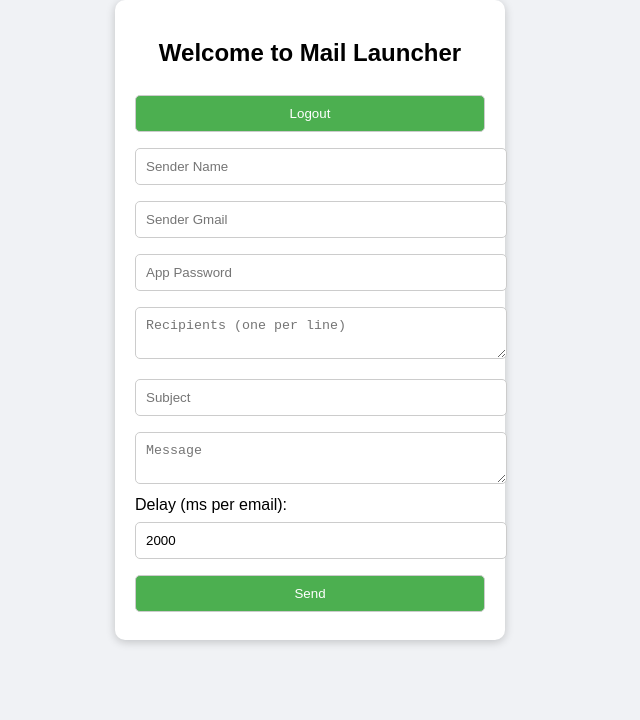
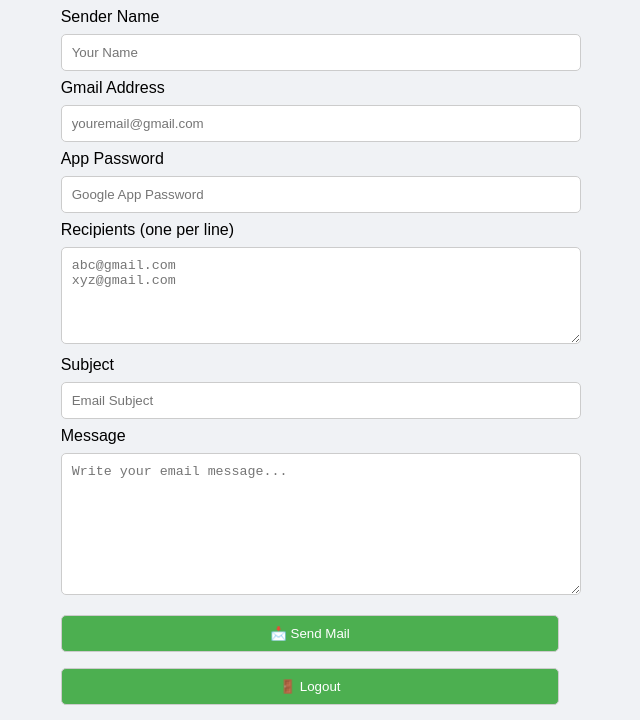
Before and after one commit to deepanshulodhi79-sudo/radha-krishna-mail-launcher, a website: page public/index.html in a window 1280 px wide. Shown: the part 80-800 px from the top of the page, without its empty margins (330-970 px from the left). Drawn offline with Linux system fonts and the light colour scheme.

Commit message:
Update index.html

```diff
--- a/public/index.html
+++ b/public/index.html
@@ -1,25 +1,51 @@
 <!DOCTYPE html>
 <html lang="en">
 <head>
-  <meta charset="UTF-8">
-  <title>Mail Launcher</title>
-  <link rel="stylesheet" href="style.css">
+  <meta charset="UTF-8" />
+  <meta name="viewport" content="width=device-width, initial-scale=1.0"/>
+  <title>Radha Krishna Mail Launcher</title>
+  <link rel="stylesheet" href="style.css" />
 </head>
 <body>
-  <div class="app">
-    <h2>Welcome to Mail Launcher</h2>
-    <button onclick="logout()">Logout</button>
-    <form>
-      <input type="text" id="senderName" placeholder="Sender Name" required>
-      <input type="email" id="senderEmail" placeholder="Sender Gmail" required>
-      <input type="password" id="appPassword" placeholder="App Password" required>
-      <textarea id="recipients" placeholder="Recipients (one per line)" required></textarea>
-      <input type="text" id="subject" placeholder="Subject" required>
-      <textarea id="message" placeholder="Message" required></textarea>
-      <label>Delay (ms per email): <input type="number" id="delay" value="2000"></label>
-      <button type="button" onclick="sendMails()">Send</button>
-    </form>
+  <div class="container">
+    <h1>📨 Radha Krishna Mail Launcher</h1>
+
+    <div class="form-group">
+      <label>Sender Name</label>
+      <input type="text" id="senderName" placeholder="Your Name" />
+    </div>
+
+    <div class="form-group">
+      <label>Gmail Address</label>
+      <input type="email" id="senderEmail" placeholder="youremail@gmail.com" />
+    </div>
+
+    <div class="form-group">
+      <label>App Password</label>
+      <input type="password" id="appPassword" placeholder="Google App Password" />
+    </div>
+
+    <div class="form-group">
+      <label>Recipients (one per line)</label>
+      <textarea id="recipients" rows="5" placeholder="abc@gmail.com&#10;xyz@gmail.com"></textarea>
+    </div>
+
+    <div class="form-group">
+      <label>Subject</label>
+      <input type="text" id="subject" placeholder="Email Subject" />
+    </div>
+
+    <div class="form-group">
+      <label>Message</label>
+      <textarea id="message" rows="8" placeholder="Write your email message..."></textarea>
+    </div>
+
+    <!-- Updated Send Mail button -->
+    <button id="sendBtn" onclick="sendMails()">📩 Send Mail</button>
+
+    <button onclick="logout()">🚪 Logout</button>
   </div>
+
   <script src="script.js"></script>
 </body>
 </html>
```
